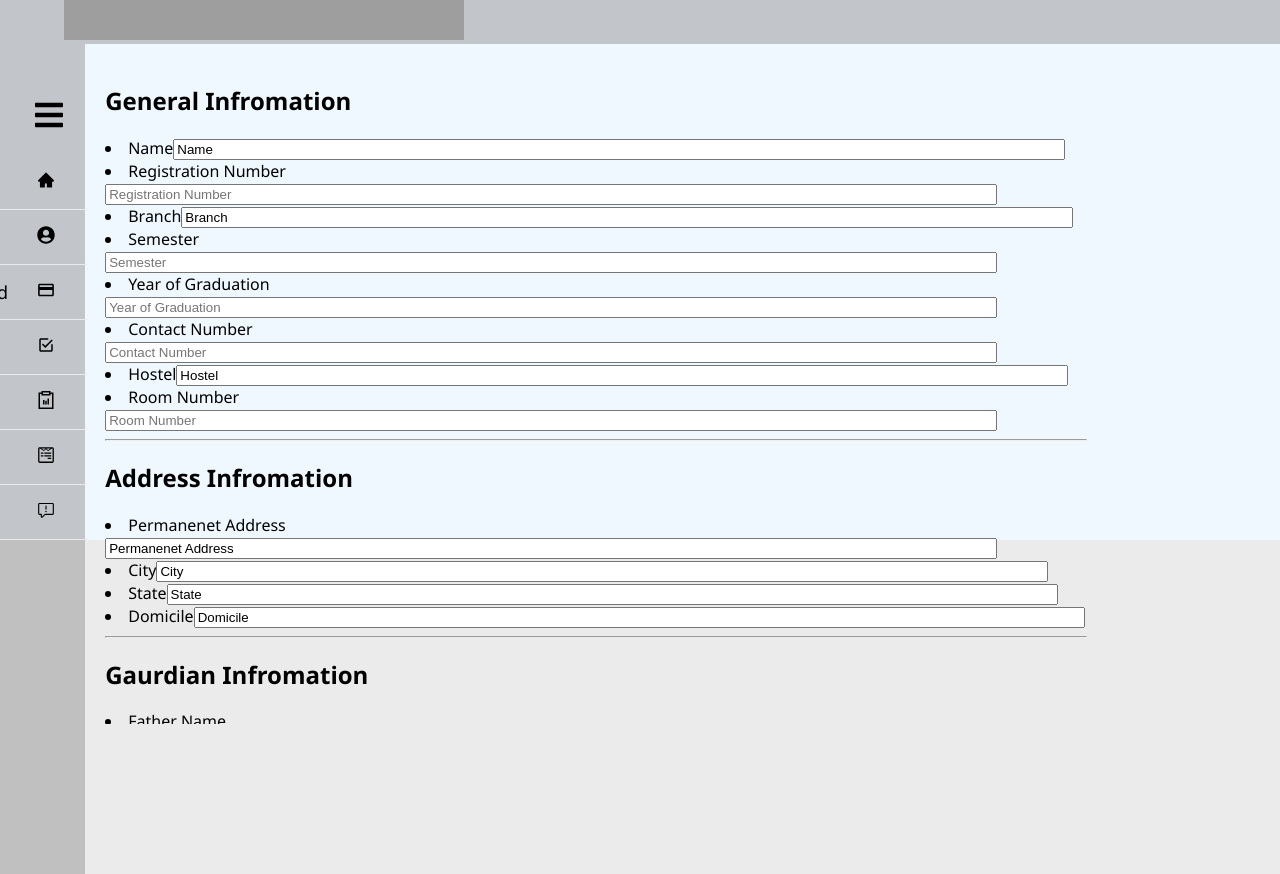
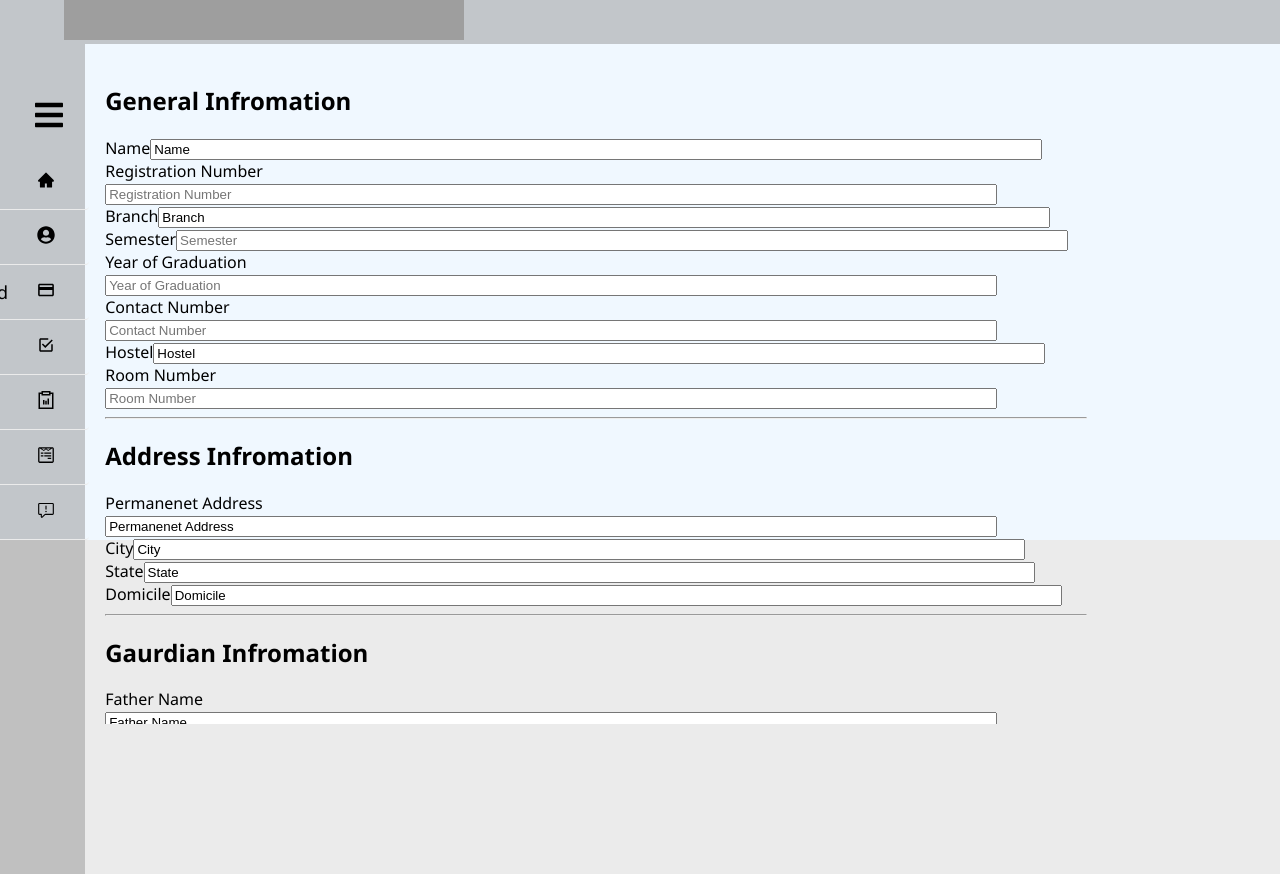
Before and after one commit to cGoyal69/College-Portal, a React (Create React App) app in the folder react/my-app/: page /student/profile in a window 1280 px wide. Shown: the part 260-1134 px from the top of the page. Built offline with nearby package versions, Linux system fonts and the light colour scheme; grey boxes are pictures that could not be loaded.

Commit message:
changes in profile page

```diff
--- a/react/my-app/src/profile.js
+++ b/react/my-app/src/profile.js
@@ -142,8 +142,8 @@ export default class Profile extends Component {
                             <form>
                                 {genprofiledata.map((props,value) => {
                                     return(
-                                        <li key={value}   className={props.cName}>
-                                         <label className={props.cName} htmlFor={props.value}>{props.value}</label>
+                                        <>
+                                        <label className={props.cName} htmlFor={props.value}>{props.value}</label>
                                         <input
                                                 value={props.value}
                                                 readOnly={props.readonly}
@@ -152,7 +152,8 @@ export default class Profile extends Component {
                                                 name={props.value}
                                                 type={props.type}
                                             />
-                                        </li>
+                                            <br />
+                                        </>
                                     );
                                 })}
                             </form>
@@ -163,7 +164,7 @@ export default class Profile extends Component {
                             <form>
                                 {addressprofiledata.map((props,value) => {
                                     return(
-                                        <li key={value}   className={props.cName}>
+                                        <>
                                          <label className={props.cName} htmlFor={props.value}>{props.value}</label>
                                         <input
                                                 value={props.value}
@@ -173,7 +174,8 @@ export default class Profile extends Component {
                                                 name={props.value}
                                                 type={props.type}
                                             />
-                                        </li>
+                                            <br />
+                                        </>
                                     );
                                 })}
                             </form>
@@ -184,7 +186,7 @@ export default class Profile extends Component {
                             <form>
                                 {gaurdianprofiledata.map((props,value) => {
                                     return(
-                                        <li key={value}   className={props.cName}>
+                                        <>
                                          <label className={props.cName} htmlFor={props.value}>{props.value}</label>
                                         <input
                                                 value={props.value}
@@ -194,7 +196,8 @@ export default class Profile extends Component {
                                                 name={props.value}
                                                 type={props.type}
                                             />
-                                        </li>
+                                            <br />
+                                        </>
                                     );
                                 })}
                             </form>
@@ -205,7 +208,7 @@ export default class Profile extends Component {
                             <form>
                                 {healthprofiledata.map((props,value) => {
                                     return(
-                                        <li key={value}   className={props.cName}>
+                                        <>
                                          <label className={props.cName} htmlFor={props.value}>{props.value}</label>
                                         <input
                                                 value={props.value}
@@ -215,7 +218,8 @@ export default class Profile extends Component {
                                                 name={props.value}
                                                 type={props.type}
                                             />
-                                        </li>
+                                            <br />
+                                        </>
                                     );
                                 })}
                             </form>
```
